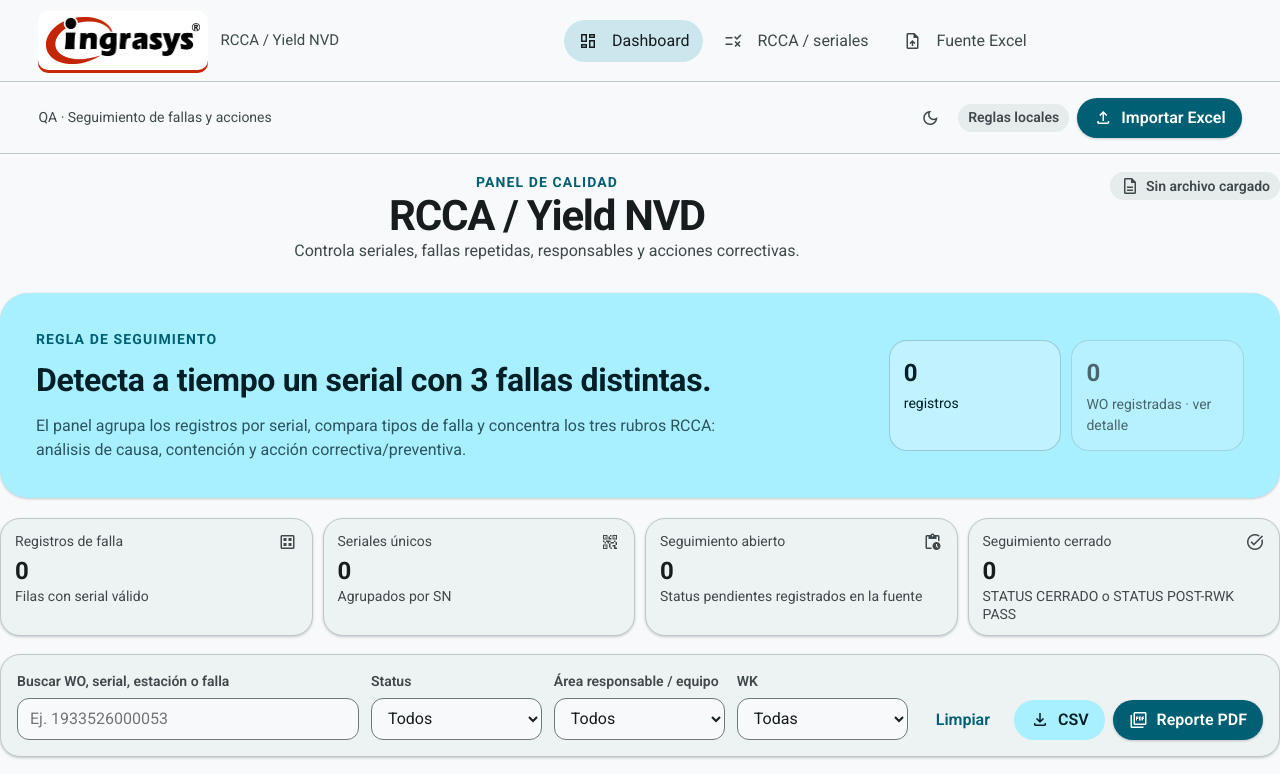
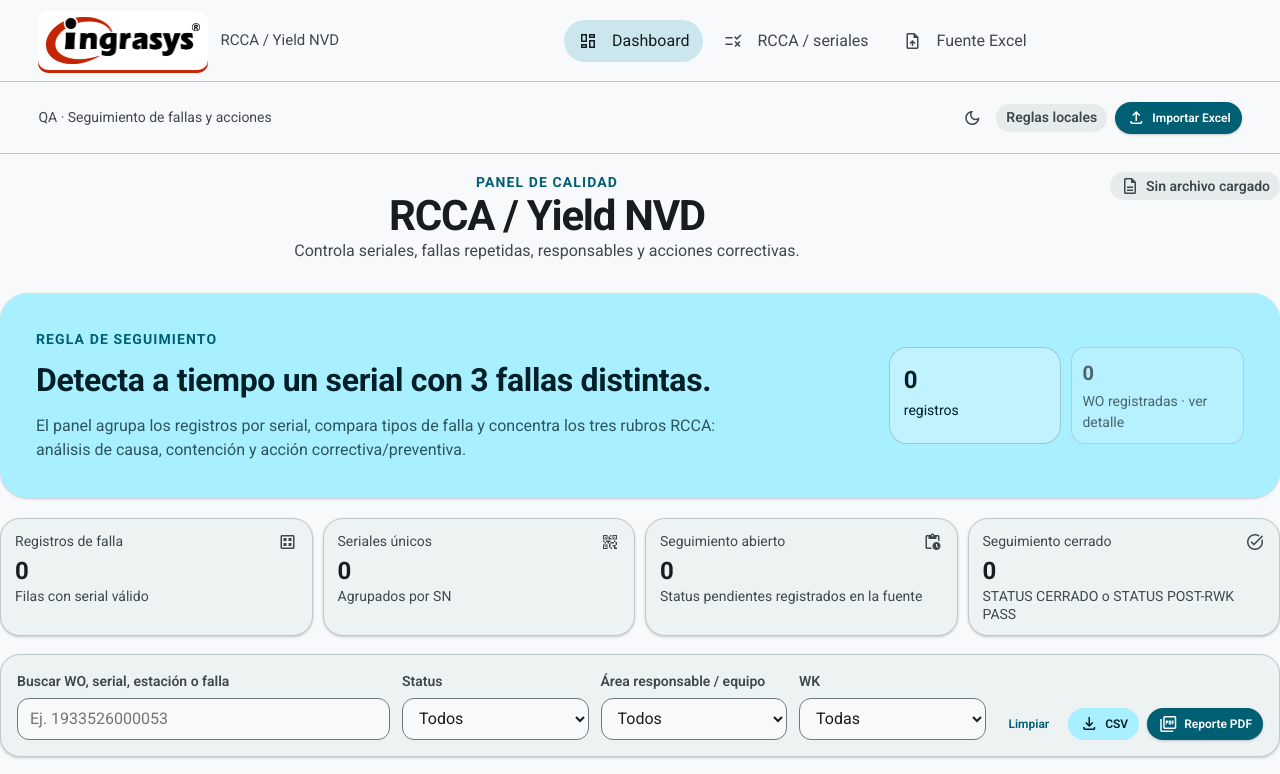
Before and after one commit to gabo566/rcca-dashboard, a website: page rcca-dashboard.html in a window 1280 px wide. Shown: the top 774 px of the page. Drawn offline with nearby package versions, Linux system fonts and the light colour scheme.

Commit message:
fix(rcca): shrink dashboard controls

```diff
--- a/rcca-dashboard.html
+++ b/rcca-dashboard.html
@@ -144,15 +144,16 @@
     .icon-button, .text-button, .filled-button, .tonal-button {
       border: 0;
       border-radius: 22px;
-      min-height: 40px;
-      padding: 0 16px;
+      min-height: 32px;
+      padding: 0 11px;
       display: inline-flex;
       align-items: center;
       justify-content: center;
-      gap: 8px;
+      gap: 6px;
       font-weight: 600;
+      font-size: 12px;
     }
-    .icon-button { width: 40px; padding: 0; background: transparent; color: var(--md-on-surface-variant); }
+    .icon-button { width: 32px; padding: 0; background: transparent; color: var(--md-on-surface-variant); }
     .icon-button:hover { background: var(--md-surface-container-high); }
     .text-button { background: transparent; color: var(--md-primary); }
     .text-button:hover { background: var(--md-secondary-container); }
@@ -208,10 +209,10 @@
     .hero-meta div { padding: 14px; border: 1px solid color-mix(in srgb, var(--md-on-primary-container) 20%, transparent); border-radius: 18px; background: color-mix(in srgb, var(--md-primary-container) 72%, white 28%); }
     .hero-meta strong { display: block; font-size: 24px; }
     .hero-meta span { font-size: 12px; }
-    .hero-stat-button { display: grid; gap: 3px; min-width: 120px; padding: 14px; border: 1px solid color-mix(in srgb, var(--md-on-primary-container) 20%, transparent); border-radius: 18px; background: color-mix(in srgb, var(--md-primary-container) 72%, white 28%); color: var(--md-on-surface); text-align: left; cursor: pointer; }
+    .hero-stat-button { display: grid; gap: 3px; min-width: 108px; padding: 10px; border: 1px solid color-mix(in srgb, var(--md-on-primary-container) 20%, transparent); border-radius: 14px; background: color-mix(in srgb, var(--md-primary-container) 72%, white 28%); color: var(--md-on-surface); text-align: left; cursor: pointer; }
     .hero-stat-button:hover, .hero-stat-button:focus-visible { background: var(--md-primary-container); outline: 3px solid color-mix(in srgb, var(--md-primary) 28%, transparent); outline-offset: 2px; }
     .hero-stat-button:disabled { cursor: not-allowed; opacity: .65; }
-    .hero-stat-button strong { font-size: 24px; font-variant-numeric: tabular-nums; }
+    .hero-stat-button strong { font-size: 20px; font-variant-numeric: tabular-nums; }
 
     .kpi-grid { display: grid; grid-template-columns: repeat(4, 1fr); gap: 10px; margin-bottom: 18px; }
     .card { background: var(--md-surface-container); border: 1px solid var(--md-outline-variant); border-radius: var(--radius-card); box-shadow: var(--shadow-1); }
```
